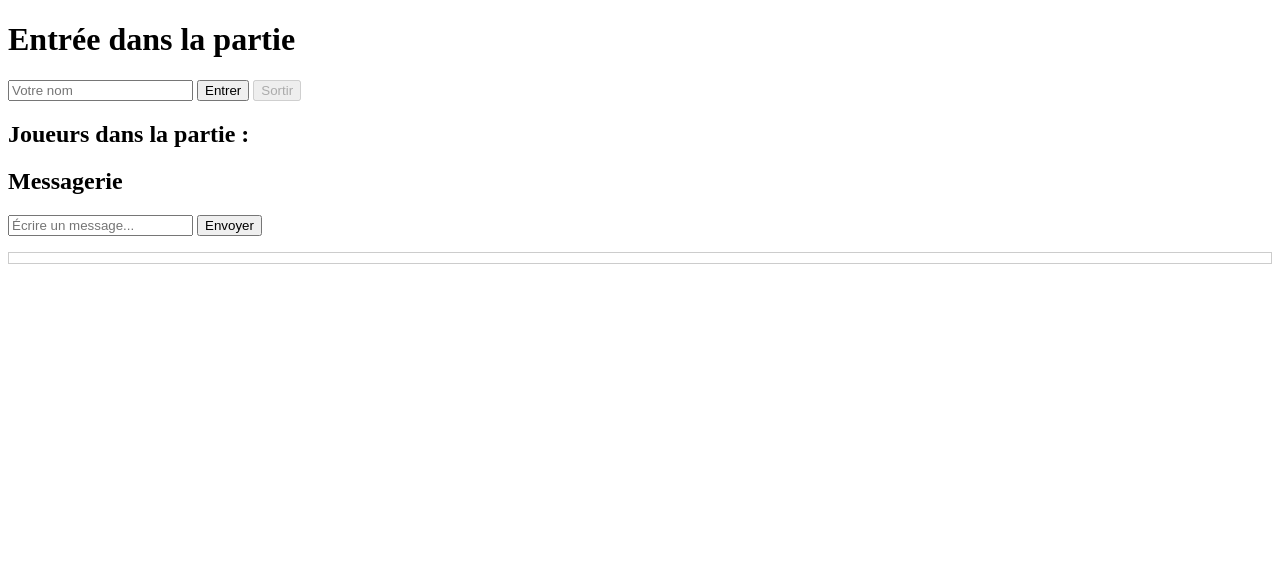
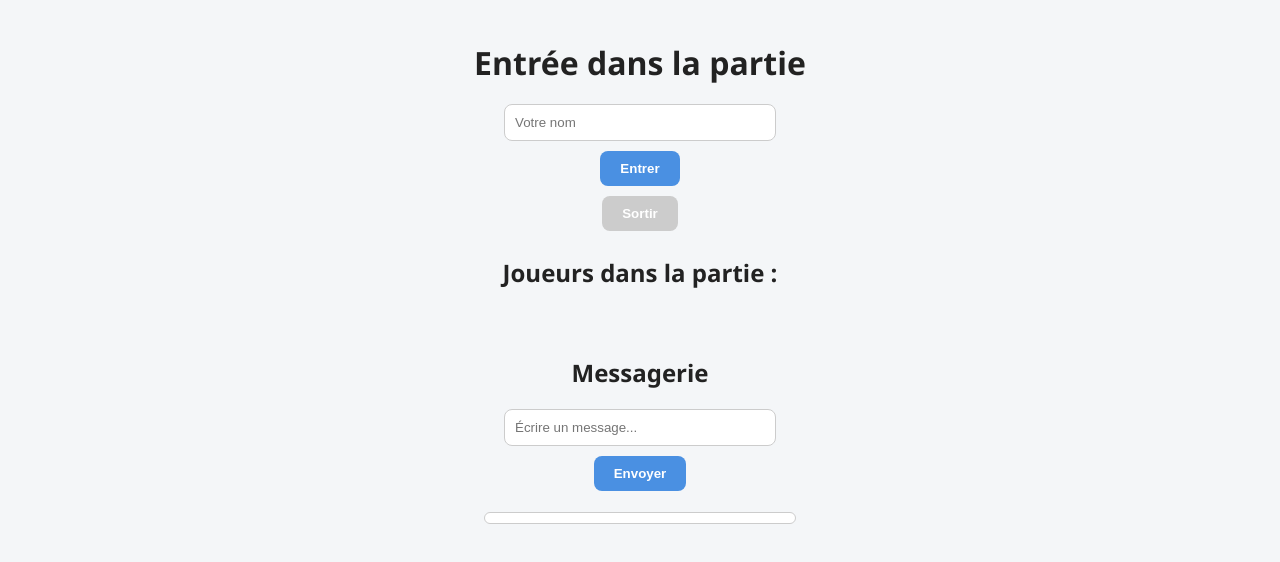
Before and after one commit to veroniquevospair/tchat, a website: page index.html in a window 1280 px wide. Drawn offline with nearby package versions, Linux system fonts and the light colour scheme; no server answers.

Commit message:
Modification de index.html

```diff
--- a/index.html
+++ b/index.html
@@ -5,6 +5,116 @@
     <title>Partie Multijoueur avec Chat</title>
 </head>
 <body>
+    <style>
+    /* Typographie et couleurs générales */
+    body {
+        font-family: 'Segoe UI', Tahoma, Geneva, Verdana, sans-serif;
+        background: #f4f6f8;
+        color: #333;
+        margin: 0;
+        padding: 20px;
+        display: flex;
+        flex-direction: column;
+        align-items: center;
+    }
+
+    h1, h2 {
+        color: #222;
+        text-align: center;
+        margin-bottom: 15px;
+    }
+
+    /* Inputs et boutons */
+    input[type="text"] {
+        padding: 10px;
+        margin: 5px 0;
+        width: 250px;
+        border: 1px solid #ccc;
+        border-radius: 8px;
+        outline: none;
+        transition: border 0.3s, box-shadow 0.3s;
+    }
+
+    input[type="text"]:focus {
+        border-color: #4a90e2;
+        box-shadow: 0 0 5px rgba(74, 144, 226, 0.5);
+    }
+
+    button {
+        padding: 10px 20px;
+        margin: 5px;
+        border: none;
+        border-radius: 8px;
+        cursor: pointer;
+        background-color: #4a90e2;
+        color: #fff;
+        font-weight: bold;
+        transition: background-color 0.3s, transform 0.2s;
+    }
+
+    button:hover:not(:disabled) {
+        background-color: #357ABD;
+        transform: translateY(-2px);
+    }
+
+    button:disabled {
+        background-color: #ccc;
+        cursor: not-allowed;
+    }
+
+    /* Listes */
+    ul {
+        list-style: none;
+        padding: 0;
+        width: 300px;
+    }
+
+    li {
+        background: #fff;
+        padding: 10px;
+        margin-bottom: 8px;
+        border-radius: 8px;
+        box-shadow: 0 1px 4px rgba(0,0,0,0.1);
+        transition: transform 0.2s;
+    }
+
+    li:hover {
+        transform: scale(1.02);
+    }
+
+    /* Zone de messages */
+    #messages {
+        max-height: 200px;
+        overflow-y: auto;
+        border: 1px solid #ddd;
+        padding: 10px;
+        background: #fff;
+        border-radius: 8px;
+        width: 300px;
+    }
+
+    #messages li {
+        background: #e7f0fd;
+    }
+
+    /* Conteneur général */
+    .container {
+        display: flex;
+        flex-direction: column;
+        align-items: center;
+    }
+
+    .input-group {
+        display: flex;
+        flex-direction: row;
+        margin-bottom: 10px;
+    }
+
+    .input-group input {
+        flex: 1;
+    }
+</style>
+
     <h1>Entrée dans la partie</h1>
     <input type="text" id="nom" placeholder="Votre nom" />
     <button id="entrerBtn">Entrer</button>
```
